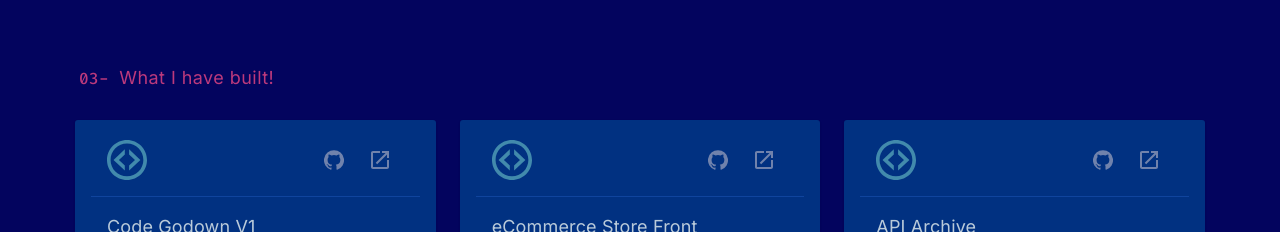
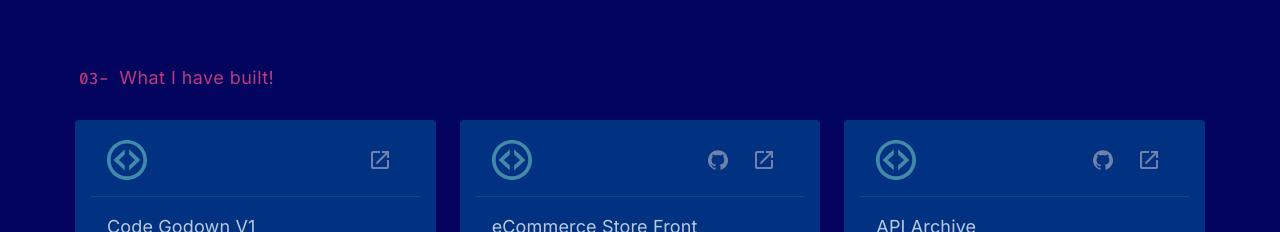
Before and after one commit to azharzaman1/personal-portfolio-website, a React (Create React App) app: page / in a window 1280 px wide. Shown: the part 2520-2752 px from the top of the page. Built offline with nearby package versions, Linux system fonts and the light colour scheme.

Commit message:
code-godown link updated

```diff
--- a/src/Components/_files/__projects.js
+++ b/src/Components/_files/__projects.js
@@ -9,7 +9,7 @@ export const projects = [
     logo: CodeLogo,
     logoAlt: "Code Godown Logo",
     src: "https://code-godown.vercel.app/",
-    github: "https://github.com/azharzaman1/code-godown",
+    // github: "https://github.com/azharzaman1/code-godown",
     desc: "Code Godown is a code storing, code manipulating, code sharing platform, built on MERN stack. ReactJs is responsible for the frontend and Backend is running on NodeJs. MongoDB is serving as database.",
     techsLogos: [
       {
```
